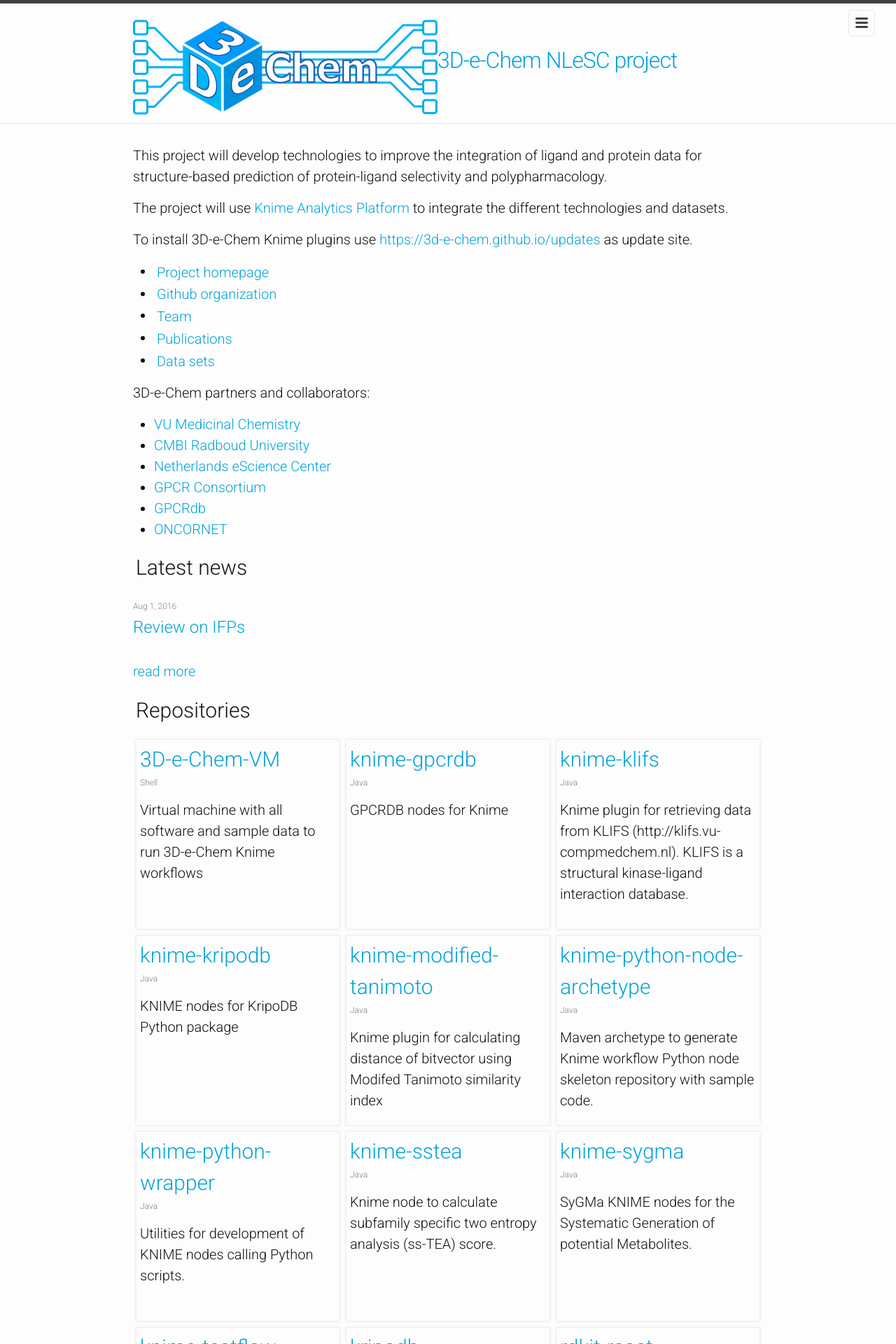
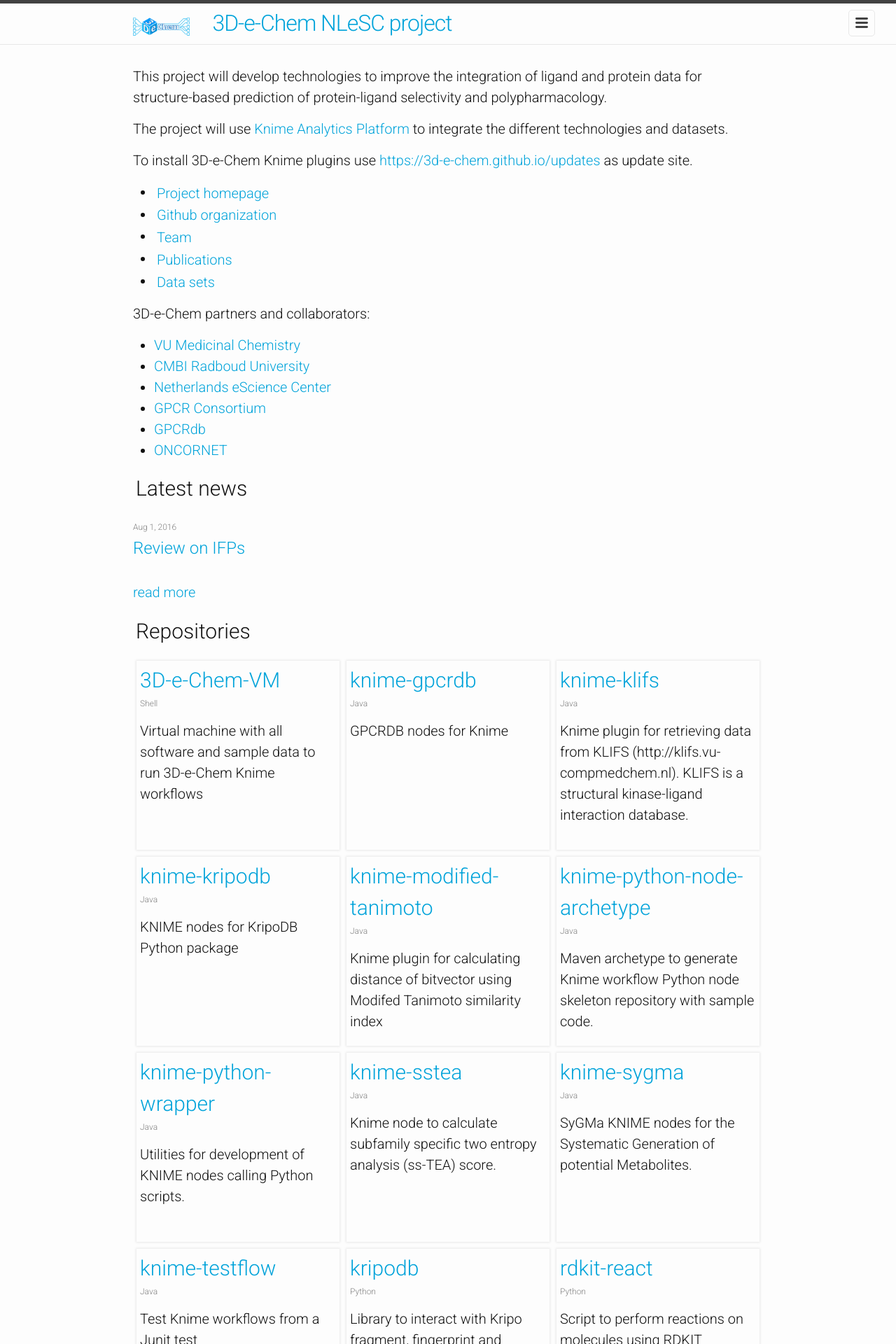
Before and after one commit to 3D-e-Chem/3D-e-Chem.github.io, a Jekyll site: the page built from index.html, in a window 1280 px wide. Shown: the top 1920 px of the page at 70% size. Built offline with Jekyll 4.4.1, drawn with Linux system fonts in a browser that asks for light colours; a style sheet for code colours, icons or effects is not loaded.

Commit message:
Added logo to header

```diff
--- a/_sass/_layout.scss
+++ b/_sass/_layout.scss
@@ -16,6 +16,11 @@
     letter-spacing: -1px;
     margin-bottom: 0;
     float: left;
+}
+
+.site-titles img {
+    height: 32px;
+    padding-right: 32px;
 }
 
 .site-title {
```
